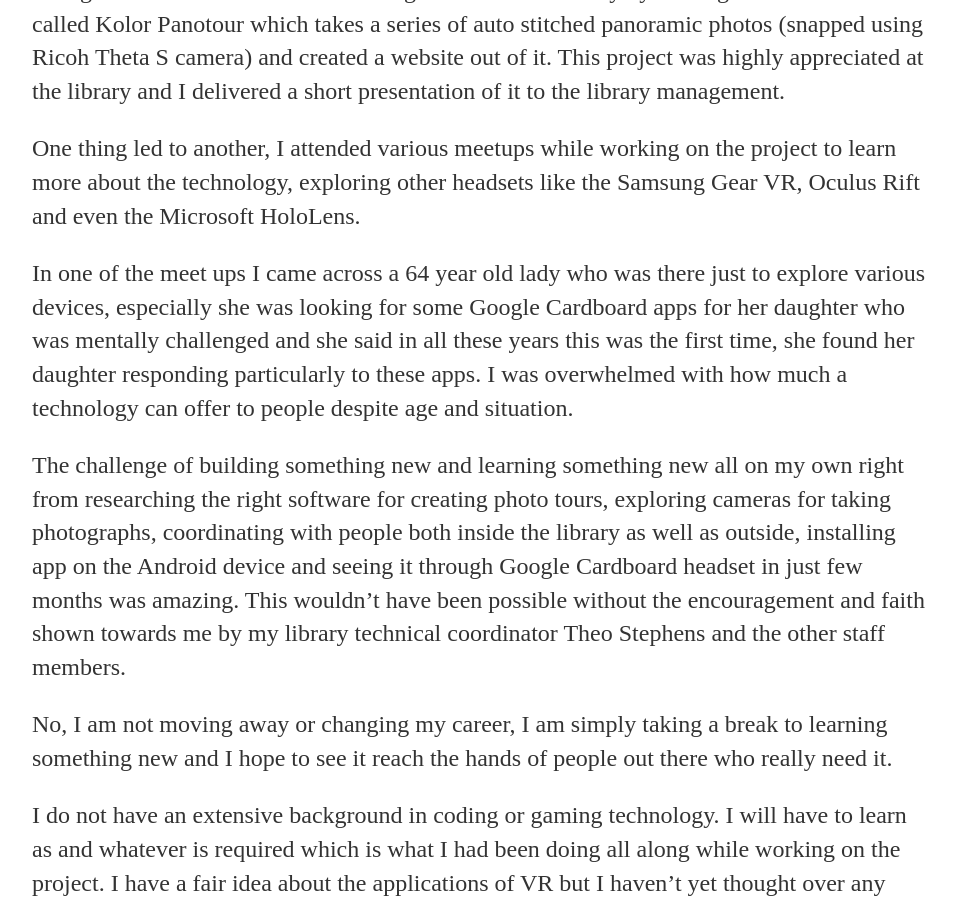
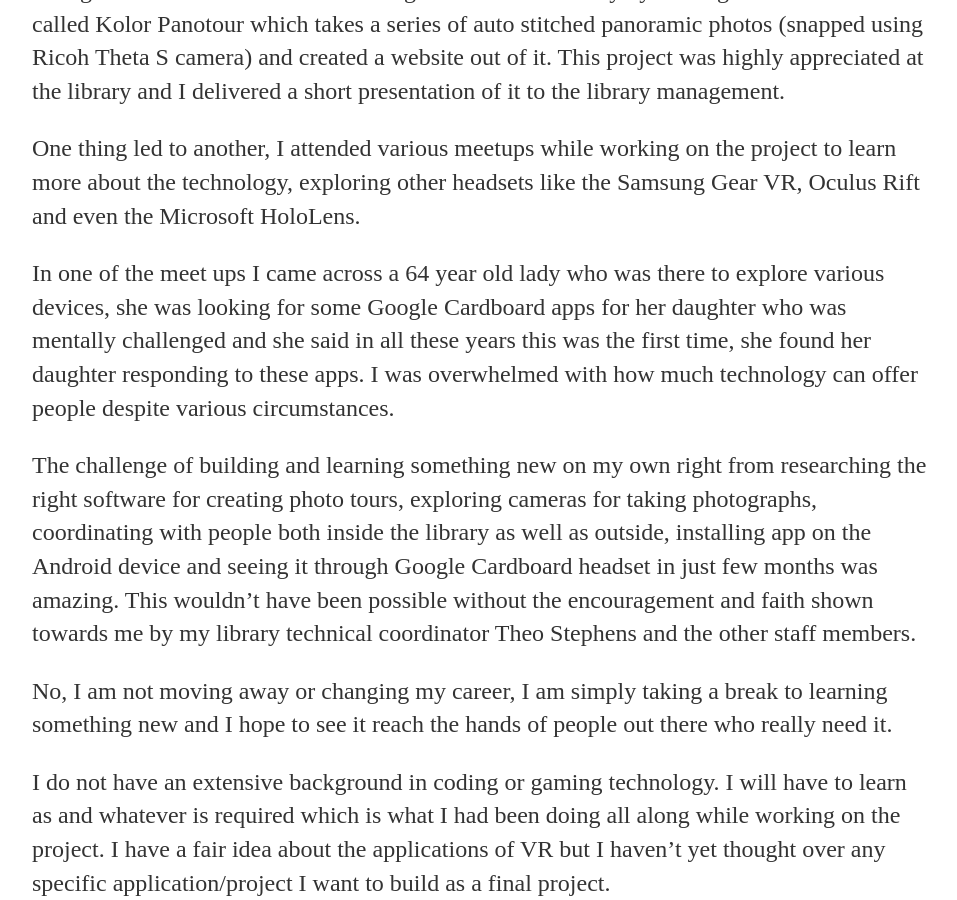
Before and after one commit to jagorisamajdar/jagorisamajdar.github.io, a Jekyll site: the page built from about/index.html, in a window 1280 px wide and 900 px high, scrolled down 905 px. Shown: the whole window, without its empty margins (160-1117 px from the left). Built offline with Jekyll 4.4.1, drawn with Linux system fonts in a browser that asks for light colours.

Commit message:
Update index.html

```diff
--- a/about/index.html
+++ b/about/index.html
@@ -21,10 +21,9 @@
 and I delivered a short presentation of it to the library management.</p>
 <p>One thing led to another, I attended various meetups while working on the project to learn more about the technology, exploring other
 headsets like the Samsung Gear VR, Oculus Rift and even the Microsoft HoloLens.</p>
-<p>In one of the meet ups I came across a 64 year old lady who was there just to explore various devices, especially she was looking for some Google
-Cardboard apps for her daughter who was mentally challenged and she said in all these years this was the first time, she found her daughter responding
-particularly to these apps. I was overwhelmed with how much a technology can offer to people despite age and situation.</p>
-<p>The challenge of building something new and learning something new all on my own right from researching the right software for creating photo tours, exploring cameras for taking photographs, coordinating with people both inside the library as well as outside, installing app on the
+<p>In one of the meet ups I came across a 64 year old lady who was there to explore various devices, she was looking for some Google
+Cardboard apps for her daughter who was mentally challenged and she said in all these years this was the first time, she found her daughter responding to these apps. I was overwhelmed with how much technology can offer people despite various circumstances.</p>
+<p>The challenge of building and learning something new on my own right from researching the right software for creating photo tours, exploring cameras for taking photographs, coordinating with people both inside the library as well as outside, installing app on the
 Android device and seeing it through Google Cardboard headset in just few months was amazing. This wouldn’t have been possible without the encouragement
 and faith shown towards me by my library technical coordinator Theo Stephens and the other staff members.</p>
 <p>No, I am not moving away or changing my career, I am simply taking a break to learning something new and I hope to see it reach the hands of
```
